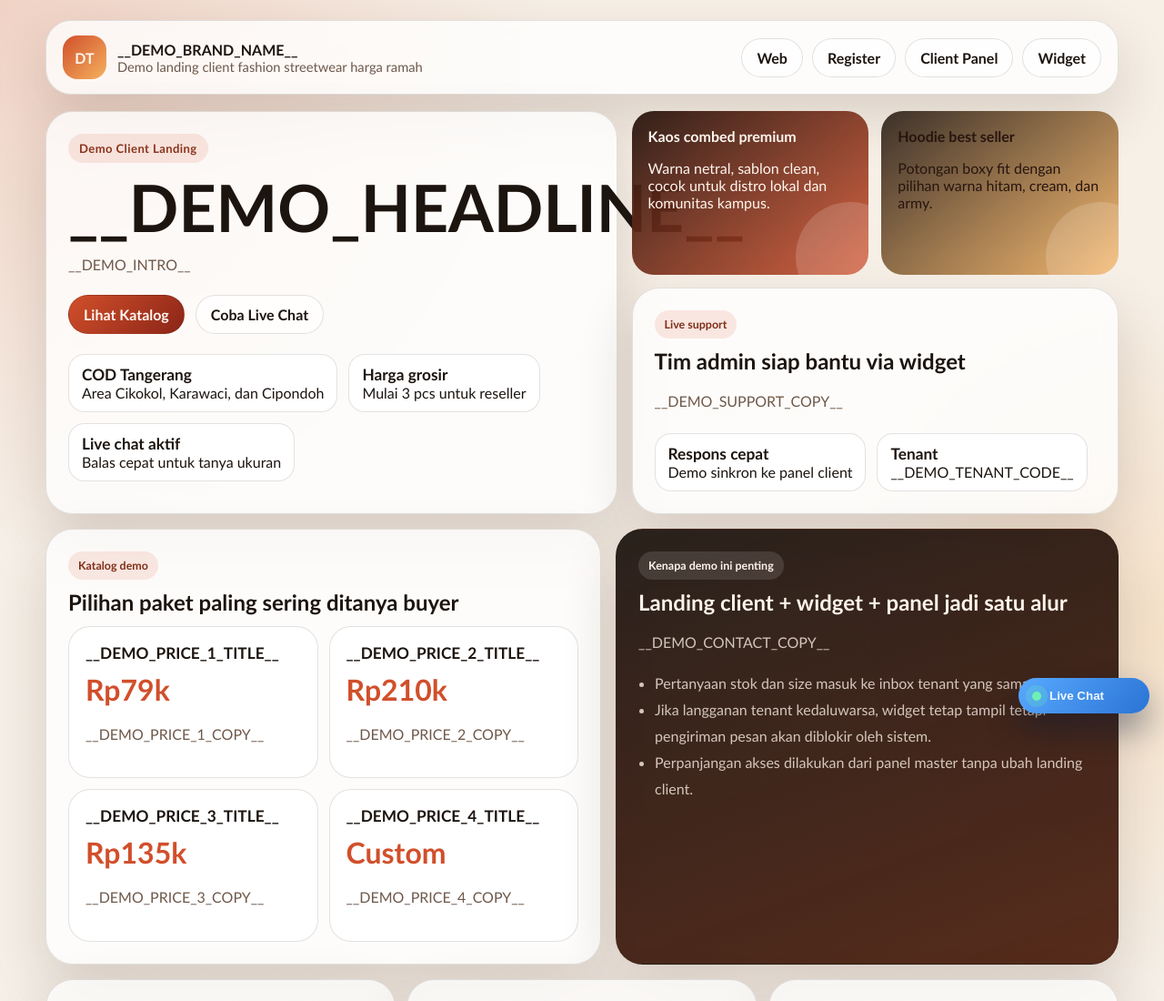
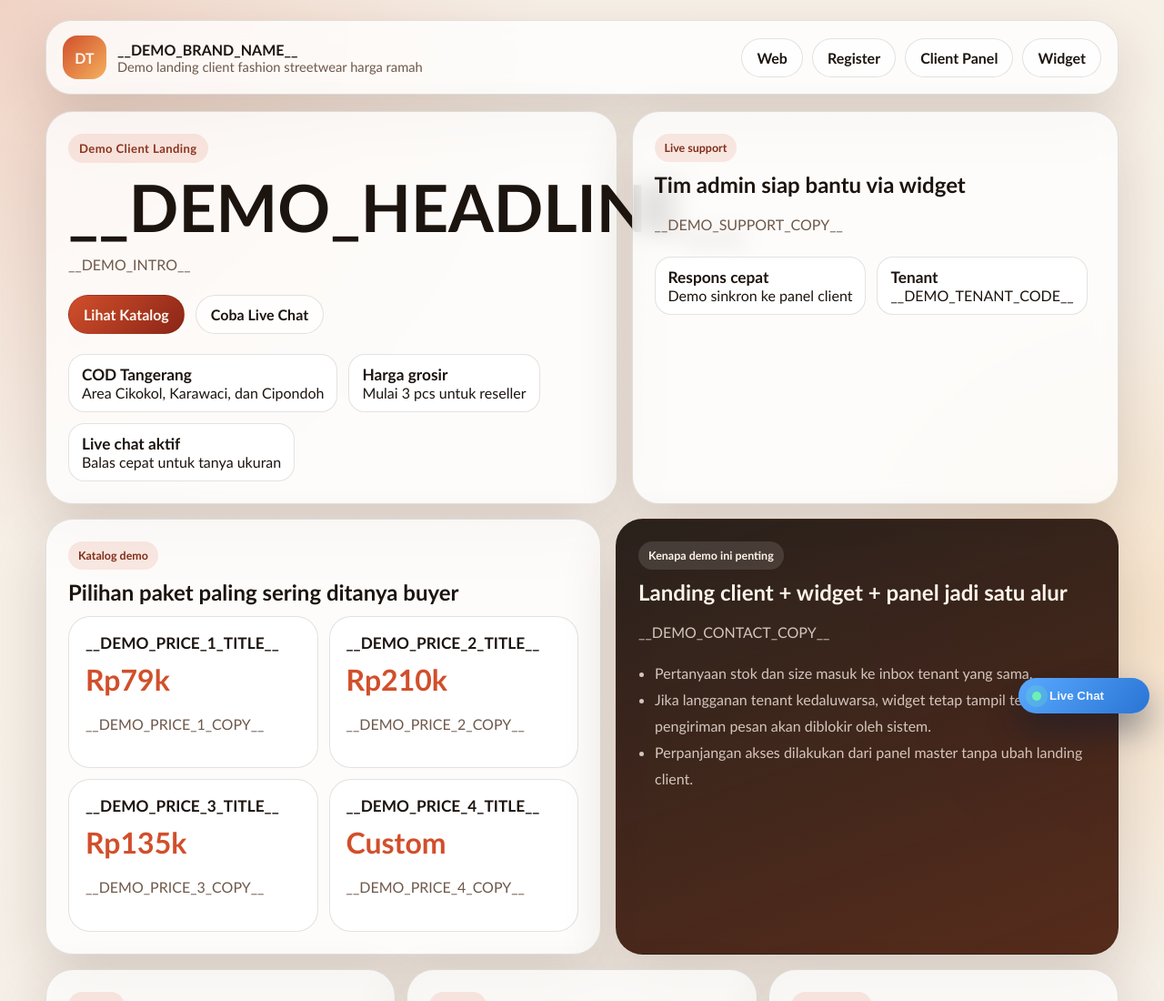
Before and after one commit to JHiilenk/LiveChat-Server, a website: page platform/public/demo.html in a window 1280 px wide. Shown: the top 1100 px of the page at 91% size. Drawn offline with Linux system fonts and the light colour scheme.

Commit message:
Remove duplicate demo visual block from platform/public/demo.html

```diff
--- a/platform/public/demo.html
+++ b/platform/public/demo.html
@@ -21,16 +21,15 @@
         --shadow: 0 24px 60px rgba(61, 34, 18, 0.16);
       }
 
-      * { box-sizing: border-box; }
+      * {
+        box-sizing: border-box;
+      }
 
       body {
         margin: 0;
         font-family: "Sora", "Trebuchet MS", sans-serif;
         color: var(--ink);
-        background:
-          radial-gradient(circle at top left, rgba(209, 79, 43, 0.18), transparent 32%),
-          radial-gradient(circle at right center, rgba(245, 177, 95, 0.22), transparent 26%),
-          linear-gradient(180deg, #f7f0e7, var(--bg));
+        background: radial-gradient(circle at top left, rgba(209, 79, 43, 0.18), transparent 32%), radial-gradient(circle at right center, rgba(245, 177, 95, 0.22), transparent 26%), linear-gradient(180deg, #f7f0e7, var(--bg));
       }
 
       .shell {
@@ -163,9 +162,13 @@
         gap: 12px;
       }
 
-      .hero-actions { margin-top: 20px; }
+      .hero-actions {
+        margin-top: 20px;
+      }
 
-      .meta-row { margin-top: 22px; }
+      .meta-row {
+        margin-top: 22px;
+      }
 
       .meta-chip {
         padding: 11px 14px;
@@ -185,37 +188,6 @@
       .visual-stack {
         display: grid;
         gap: 14px;
-      }
-
-      .lookbook {
-        display: grid;
-        grid-template-columns: repeat(2, minmax(0, 1fr));
-        gap: 14px;
-      }
-
-      .lookbook-card {
-        min-height: 180px;
-        border-radius: 24px;
-        padding: 18px;
-        position: relative;
-        overflow: hidden;
-        color: #fff6ef;
-        background: linear-gradient(140deg, rgba(39, 21, 15, 0.95), rgba(209, 79, 43, 0.88));
-      }
-
-      .lookbook-card.alt {
-        background: linear-gradient(140deg, rgba(50, 39, 32, 0.95), rgba(245, 177, 95, 0.88));
-        color: var(--accent-dark);
-      }
-
-      .lookbook-card::after {
-        content: "";
-        position: absolute;
-        inset: auto -40px -40px auto;
-        width: 120px;
-        height: 120px;
-        border-radius: 50%;
-        background: rgba(255, 255, 255, 0.16);
       }
 
       .section-grid {
@@ -270,7 +242,9 @@
       }
 
       .contact-panel p,
-      .contact-panel li { color: rgba(255, 244, 234, 0.78); }
+      .contact-panel li {
+        color: rgba(255, 244, 234, 0.78);
+      }
 
       .contact-list {
         margin: 18px 0 0;
@@ -361,19 +335,9 @@
         </article>
 
         <aside class="visual-stack">
-          <div class="lookbook">
-            <article class="lookbook-card">
-              <strong>Kaos combed premium</strong>
-              <p>Warna netral, sablon clean, cocok untuk distro lokal dan komunitas kampus.</p>
-            </article>
-            <article class="lookbook-card alt">
-              <strong>Hoodie best seller</strong>
-              <p>Potongan boxy fit dengan pilihan warna hitam, cream, dan army.</p>
-            </article>
-          </div>
           <section class="offer-panel" id="chat-demo">
             <span class="badge">Live support</span>
-            <h2 style="margin: 0 0 10px;">Tim admin siap bantu via widget</h2>
+            <h2 style="margin: 0 0 10px">Tim admin siap bantu via widget</h2>
             <p>__DEMO_SUPPORT_COPY__</p>
             <div class="meta-row">
               <div class="meta-chip">
@@ -392,7 +356,7 @@
       <section class="section-grid" id="katalog">
         <section class="offer-panel">
           <span class="badge">Katalog demo</span>
-          <h2 style="margin: 0 0 12px;">Pilihan paket paling sering ditanya buyer</h2>
+          <h2 style="margin: 0 0 12px">Pilihan paket paling sering ditanya buyer</h2>
           <div class="offer-grid">
             <article class="price-box">
               <strong>__DEMO_PRICE_1_TITLE__</strong>
@@ -418,8 +382,8 @@
         </section>
 
         <section class="contact-panel">
-          <span class="badge" style="background: rgba(255,255,255,0.12); color: #fff4ea;">Kenapa demo ini penting</span>
-          <h2 style="margin: 0 0 12px;">Landing client + widget + panel jadi satu alur</h2>
+          <span class="badge" style="background: rgba(255, 255, 255, 0.12); color: #fff4ea">Kenapa demo ini penting</span>
+          <h2 style="margin: 0 0 12px">Landing client + widget + panel jadi satu alur</h2>
           <p>__DEMO_CONTACT_COPY__</p>
           <ul class="contact-list">
             <li>Pertanyaan stok dan size masuk ke inbox tenant yang sama.</li>
@@ -429,7 +393,7 @@
         </section>
       </section>
 
-      <section class="feature-grid" style="margin-top: 16px;">
+      <section class="feature-grid" style="margin-top: 16px">
         <article class="card">
           <span class="badge">Produk</span>
           <strong>Streetwear lokal</strong>
@@ -453,12 +417,6 @@
       </footer>
     </main>
 
-    <script
-      src="/widget.js?v=demo-client-fashion"
-      data-chat-url="__DEMO_WIDGET_CHAT_URL__"
-      data-title="__DEMO_WIDGET_TITLE__"
-      data-subtitle="__DEMO_WIDGET_SUBTITLE__"
-      defer
-    ></script>
+    <script src="/widget.js?v=demo-client-fashion" data-chat-url="__DEMO_WIDGET_CHAT_URL__" data-title="__DEMO_WIDGET_TITLE__" data-subtitle="__DEMO_WIDGET_SUBTITLE__" defer></script>
   </body>
 </html>
```
